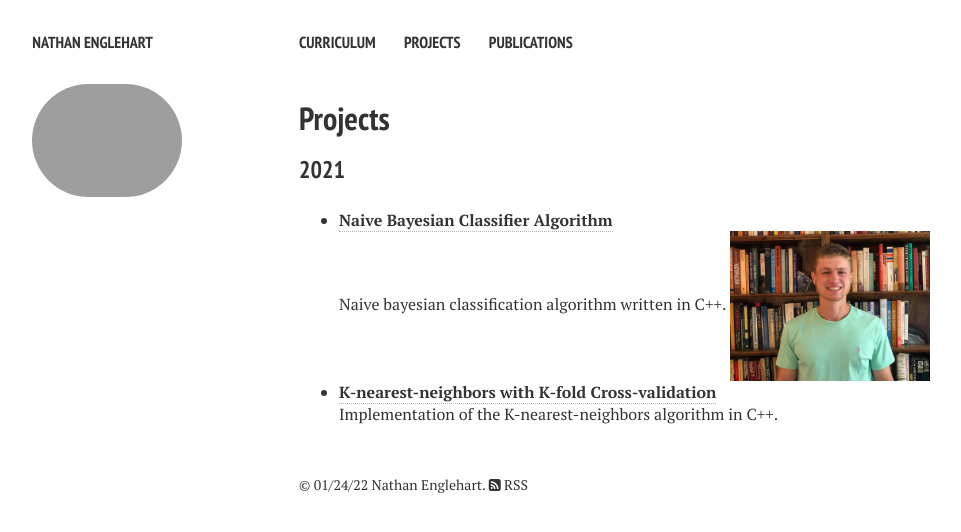
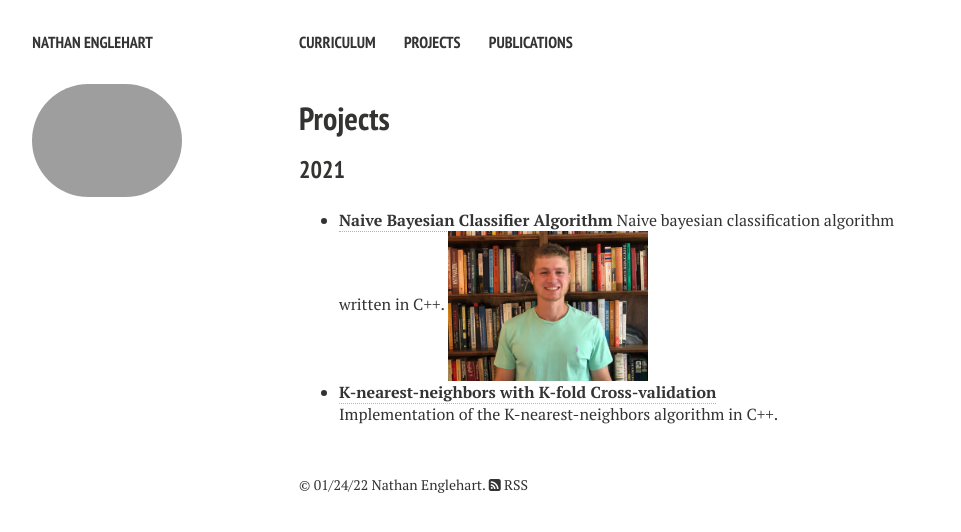
Before and after one commit to nathanenglehart/nathanenglehart.github.io, a Jekyll site: the page built from projects.md, in a window 1280 px wide. Shown: the top 532 px of the page, without its empty margins (21-982 px from the left). Built offline with Jekyll 4.4.1, drawn with Linux system fonts in a browser that asks for light colours; nearby versions of some CDN libraries.

```diff
--- a/projects.md
+++ b/projects.md
@@ -9,8 +9,8 @@ comments: false
 
 ### 2021
 
-* [**Naive Bayesian Classifier Algorithm**](https://github.com/nathanenglehart/naive-bayes-cpp-241)<br>
-Naive bayesian classification algorithm written in C++.
+* [**Naive Bayesian Classifier Algorithm**](https://github.com/nathanenglehart/naive-bayes-cpp-241)
+  Naive bayesian classification algorithm written in C++.
   <img src="/images/profile-1-640x480.jpg" width="200">
 * [**K-nearest-neighbors with K-fold Cross-validation**](https://github.com/nathanenglehart/knn-cpp-241)<br>
 Implementation of the K-nearest-neighbors algorithm in C++.
```
